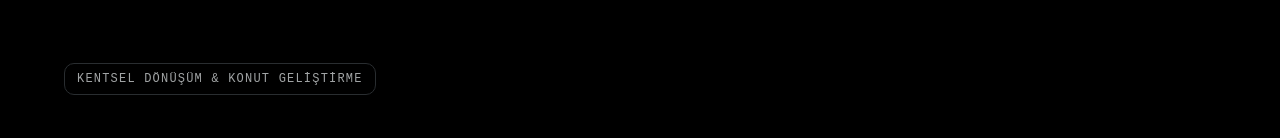
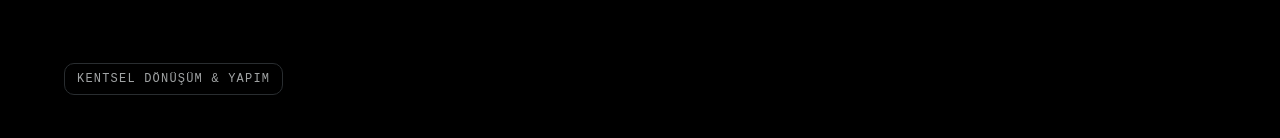
Before and after one commit to strovayapi/web-design, a Next.js app: page / in a window 1280 px wide. Shown: the part 176-314 px from the top of the page. Built offline with nearby package versions, Linux system fonts and the light colour scheme.

Commit message:
Ana sayfa: rozet "Kentsel Dönüşüm & Yapım"

```diff
--- a/src/app/page.tsx
+++ b/src/app/page.tsx
@@ -18,7 +18,7 @@ export default function HomePage() {
         {/* Küçük Üst Başlık / Rozet */}
         <div className="inline-flex items-center gap-2 border border-[#292d30] rounded-[10px] px-3 py-1.5 mb-8 w-fit">
           <span className="text-[#a1a4a5] text-[12px] tracking-[0.1em] font-mono uppercase">
-            Kentsel Dönüşüm & Konut Geliştirme
+            Kentsel Dönüşüm & Yapım
           </span>
         </div>
 
```
